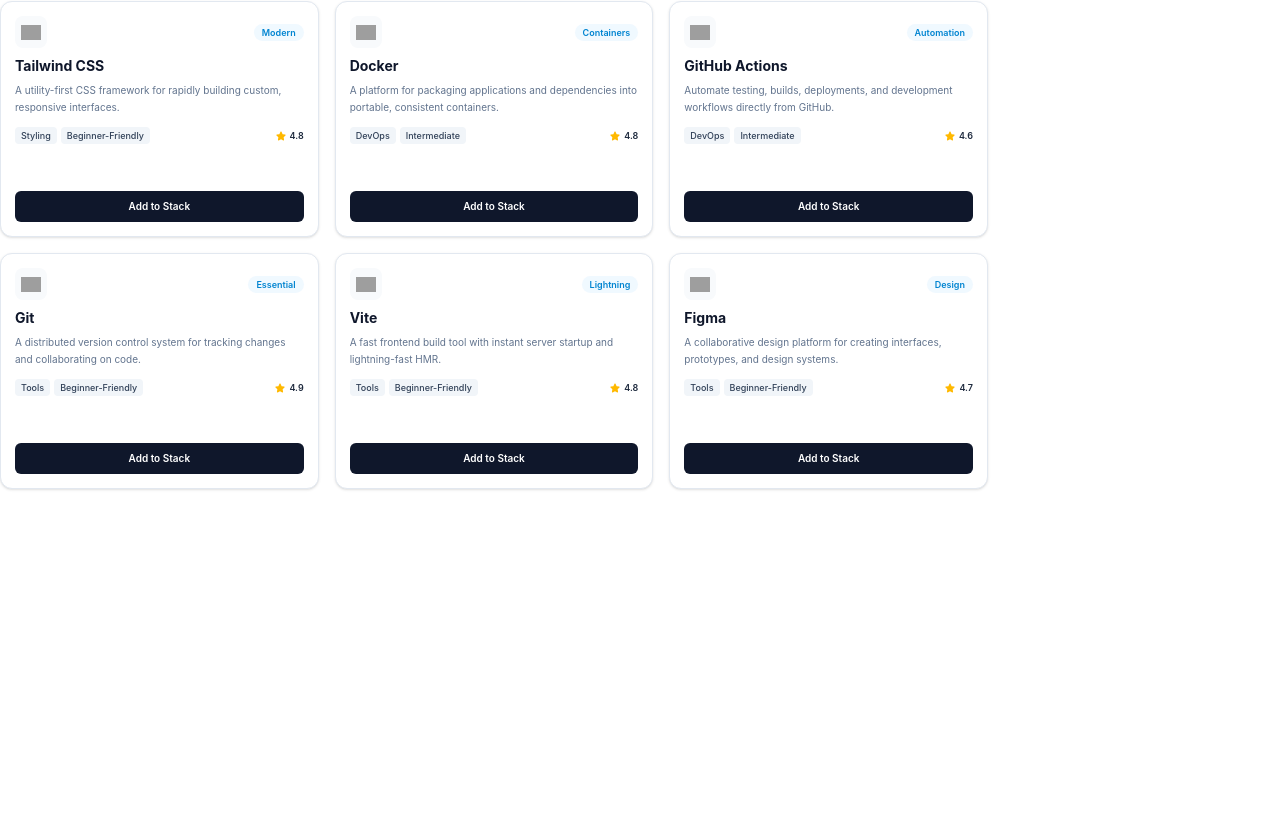
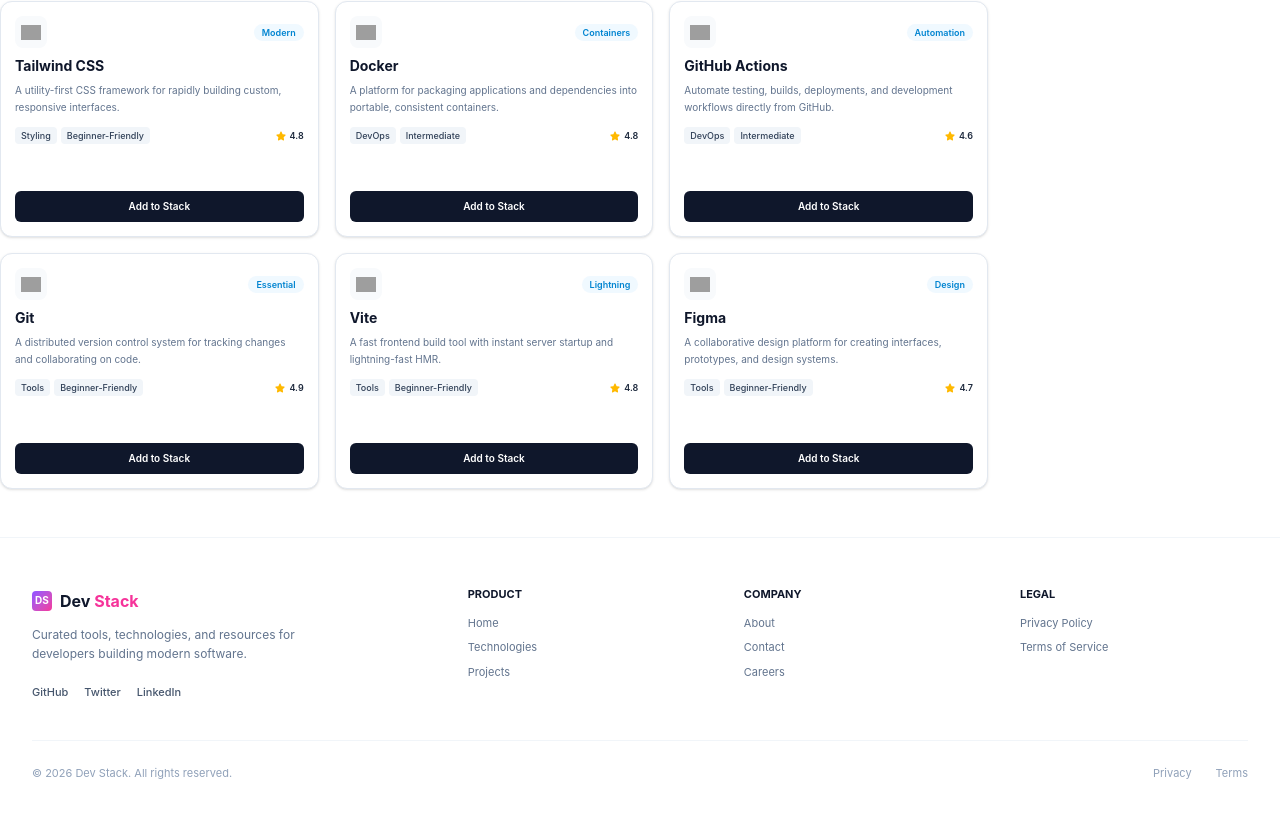
Before and after one commit to mdmahadih673/assienment-5, a React (Vite) app: page / in a window 1280 px wide. Shown: the part 1342-2160 px from the top of the page. Before the commit the page ends 1879 px from the top, so only its background shows below. Built offline with nearby package versions, Linux system fonts and the light colour scheme; grey boxes are pictures that could not be loaded.

Commit message:
Footer section is done

```diff
--- a/src/App.tsx
+++ b/src/App.tsx
@@ -4,6 +4,7 @@
 import Technologies from "./components/Technology/Technologies"
 import type { ITechnologyType } from "./types/TechnologyType"
 import { ToastContainer } from "react-toastify"
+import Footer from "./components/Footer/Footer"
 
 const technologiesfetch = async (): Promise<ITechnologyType[]> => {
   const res = await fetch('/technologies.json')
@@ -24,6 +25,7 @@
           <Technologies technologiesPromise={technologiesPromise} />
         </Suspense>
       </div>
+      <Footer />
 
     </>
   )
--- a/src/components/Footer/Footer.tsx
+++ b/src/components/Footer/Footer.tsx
@@ -0,0 +1,64 @@
+export default function Footer() {
+    return (
+        <footer className="border-t border-slate-100 bg-white">
+            <div className="container mx-auto px-6 py-10 sm:px-8 lg:py-12">
+                <div className="grid gap-8 sm:grid-cols-2 lg:grid-cols-[1.7fr_1fr_1fr_1fr] lg:gap-12">
+                    <div>
+                        <a href="#" className="inline-flex items-center gap-2 text-base font-bold text-slate-900">
+                            <span className="flex h-5 w-5 items-center justify-center rounded bg-gradient-to-br from-violet-500 to-pink-500 text-[10px] font-bold text-white">
+                                DS
+                            </span>
+                            <span>
+                                Dev <span className="text-pink-500">Stack</span>
+                            </span>
+                        </a>
+                        <p className="mt-3 max-w-xs text-xs leading-relaxed text-slate-500">
+                            Curated tools, technologies, and resources for developers building modern software.
+                        </p>
+                        <div className="mt-5 flex gap-4 text-[11px] font-medium text-slate-600">
+                            <a href="#" className="transition-colors hover:text-pink-500">GitHub</a>
+                            <a href="#" className="transition-colors hover:text-pink-500">Twitter</a>
+                            <a href="#" className="transition-colors hover:text-pink-500">LinkedIn</a>
+                        </div>
+                    </div>
+
+                    <FooterColumn title="Product" links={["Home", "Technologies", "Projects"]} />
+                    <FooterColumn title="Company" links={["About", "Contact", "Careers"]} />
+                    <FooterColumn title="Legal" links={["Privacy Policy", "Terms of Service"]} />
+                </div>
+
+                <div className="mt-10 flex flex-col gap-3 border-t border-slate-100 pt-6 text-[11px] text-slate-400 sm:flex-row sm:items-center sm:justify-between">
+                    <p>© 2026 Dev Stack. All rights reserved.</p>
+                    <div className="flex gap-6">
+                        <a href="#" className="transition-colors hover:text-slate-600">Privacy</a>
+                        <a href="#" className="transition-colors hover:text-slate-600">Terms</a>
+                    </div>
+                </div>
+            </div>
+        </footer>
+    );
+}
+
+interface FooterColumnProps {
+    title: string;
+    links: string[];
+}
+
+function FooterColumn({ title, links }: FooterColumnProps) {
+    return (
+        <div>
+            <h2 className="text-[11px] font-bold uppercase text-slate-900">{title}</h2>
+            <div className="mt-3 space-y-2">
+                {links.map((link) => (
+                    <a
+                        key={link}
+                        href="#"
+                        className="block text-[11px] text-slate-500 transition-colors hover:text-pink-500"
+                    >
+                        {link}
+                    </a>
+                ))}
+            </div>
+        </div>
+    );
+}
--- a/src/components/Technology/StackItem.tsx
+++ b/src/components/Technology/StackItem.tsx
@@ -20,7 +20,7 @@
 
         toast.error(`${tech.name} Remove to stack`, {
             position: "top-center",
-            autoClose: 500,
+            autoClose: 2000,
             hideProgressBar: false,
             closeOnClick: false,
             pauseOnHover: true,
@@ -33,6 +33,18 @@
 
     const handleRemoveAll = () => {
         setSelectedTechnologies([]);
+
+        toast.success("All technologies removed from stack", {
+            position: "top-center",
+            autoClose: 2000,
+            hideProgressBar: false,
+            closeOnClick: false,
+            pauseOnHover: true,
+            draggable: true,
+            progress: undefined,
+            theme: "light",
+            transition: Bounce,
+        });
     };
 
     return (
--- a/src/components/Technology/TechnologyCard.tsx
+++ b/src/components/Technology/TechnologyCard.tsx
@@ -29,7 +29,7 @@
 
         toast.success(`${technology.name} Add to Stack `, {
             position: "top-center",
-            autoClose: 500,
+            autoClose: 2000,
             hideProgressBar: false,
             closeOnClick: false,
             pauseOnHover: true,
@@ -86,7 +86,7 @@
                     type="button"
                     onClick={handleButtonType}
                     disabled={isSelected ? true : false}
-                    className={`w-full rounded-md ${isSelected ? "bg-slate-400" : "bg-slate-900 hover:bg-slate-800"} py-2 text-[10px] font-semibold text-white transition-colors`}
+                    className={`w-full cursor-pointer rounded-md ${isSelected ? "bg-slate-400" : "bg-slate-900 hover:bg-slate-800"} py-2 text-[10px] font-semibold text-white transition-colors`}
                 >
                     {isSelected ? "Added" : "Add to Stack"}
                 </button>
--- a/src/components/Technology/YourStack.tsx
+++ b/src/components/Technology/YourStack.tsx
@@ -33,7 +33,7 @@
             </div>
             <button
                 onClick={() => handleReomveTech(selectTech)}
-                className="p-1 text-slate-400 "
+                className="cursor-pointer p-1 text-slate-400"
             >
                 <FaRegTrashAlt className="text-sm" />
             </button>
```
